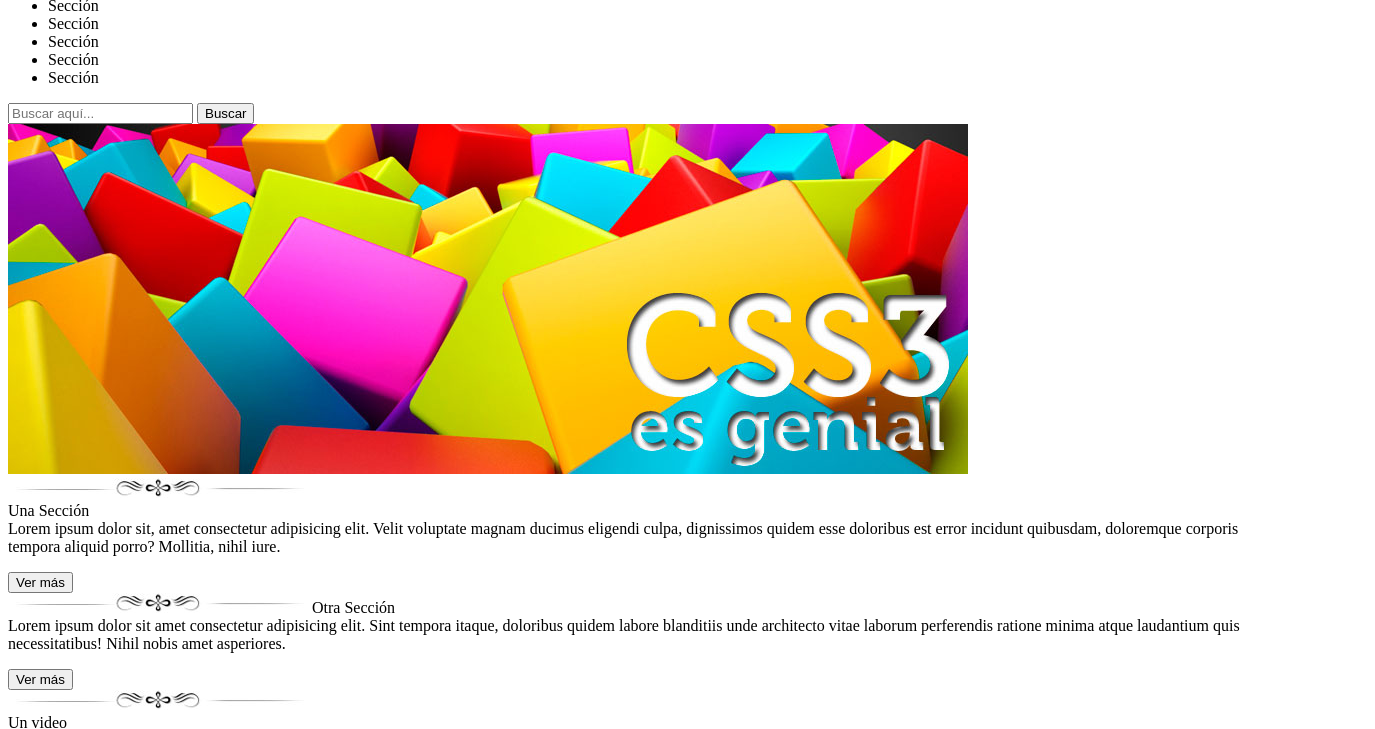
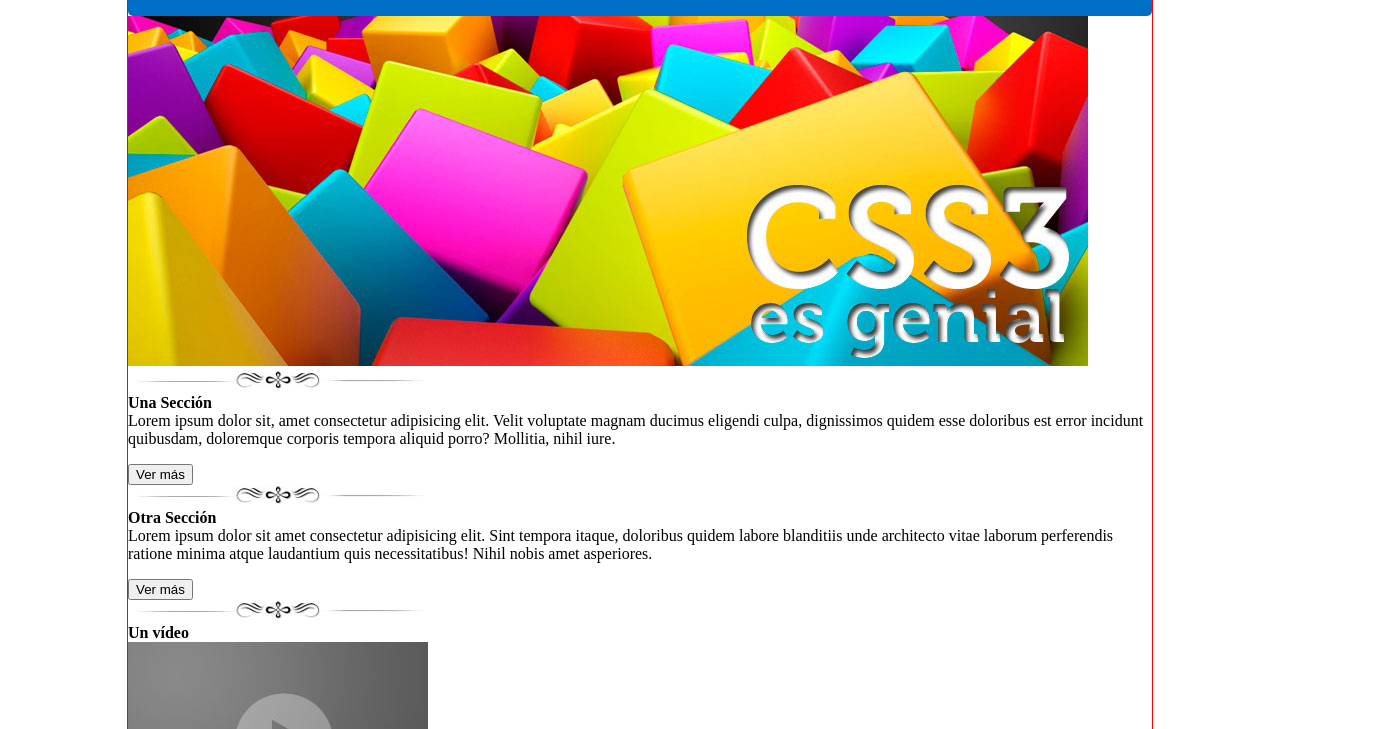
Before and after one commit to namascasia/pw12132233, a plain HTML site: page practica01css/index.html in a window 1280 px wide. Shown: the part 184-913 px from the top of the page, 1375 px wide, since content can reach past the window. Drawn offline with Linux system fonts and the light colour scheme.

Commit message:
Practica01 css inicio CSS

```diff
--- a/practica01css/Style.css
+++ /dev/null
@@ -1,9 +0,0 @@
-.nav {
-    padding: 5px;
-    display: flex;
-    background-color: #0070c6;
-}
-
-.nav ul {
-    display: flex;
-}
--- /dev/null
+++ b/practica01css/css/estilos.css
@@ -0,0 +1,34 @@
+/*Selectores
+    etiquetas
+    identificadores
+    clases
+    pseudoelementos*/
+body{
+    font-size: 16px; /*1em*/
+    border: 1px solid red;
+    margin: 0px auto;
+    max-width: 1024px;
+}
+.nav {
+    padding: 5px;
+    color: white;
+    border-radius: 5px;
+    align-items: center;
+    justify-content: space-between;
+    display: flex;
+    background-color: #0070c6;
+}
+
+.nav ul {
+    display: flex;
+    list-style: none;
+    gap: 20px;
+}
+
+.nito{
+    font-weight: bold;
+}
+
+#logo{
+    position: absolute;
+}
--- a/practica01css/index.html
+++ b/practica01css/index.html
@@ -3,13 +3,13 @@
 <head>
     <meta charset="UTF-8">
     <meta name="viewport" content="width=device-width, initial-scale=1.0">
-    <link href="./Style.css">
+    <link rel="stylesheet" href="./css/estilos.css">
     <title>Práctica 01 HTML + CSS</title>
 </head>
 <body>
     <header>
         <img src="./img/resplandor.png" alt="fondo">
-        <img src="./img/logo.png" alt="logo empresa">
+        <img src="./img/logo.png" alt="logo empresa" id="logo">
         <nav class="nav">
             <ul>
                 <li>Inicio</li>
@@ -20,23 +20,23 @@
                 <li>Sección</li>
             </ul>
             <form action="#">
-                <input type="text" placeholder="Buscar aquí...">
+                <input type="text" placeholder="Buscar aquí..." >
                 <input type="submit" value="Buscar">
             </form>
         </nav>
     </header>
 
-    <section>
+    <section id="seccion01">
         <article>
             <img src="./img/slide2.jpg" alt="Banner">
         </article>
     </section>
 
-    <section>
+    <section id="seccion02">
         <article>
             <img src="./img/separador.jpg" alt="separador">
             <br>
-            Una Sección
+            <span class="unaSeccion nito"> Una Sección</span>
             <br>
             Lorem ipsum dolor sit, amet consectetur adipisicing elit.
             Velit voluptate magnam ducimus eligendi culpa, dignissimos
@@ -47,7 +47,8 @@
         </article>
         <article>
             <img src="./img/separador.jpg" alt="separador">
-            Otra Sección
+            <br>
+            <span class="otraSeccion nito"> Otra Sección </span>
             <br>
             Lorem ipsum dolor sit amet consectetur adipisicing elit.
             Sint tempora itaque, doloribus quidem labore blanditiis
@@ -59,7 +60,7 @@
         <article>
             <img src="./img/separador.jpg" alt="separador">
             <br>
-            Un video
+            <span class="otraSeccion nito"> Un vídeo</span>
             <br>
             <img src="img/video.jpg" alt="video">
         </article>
```
